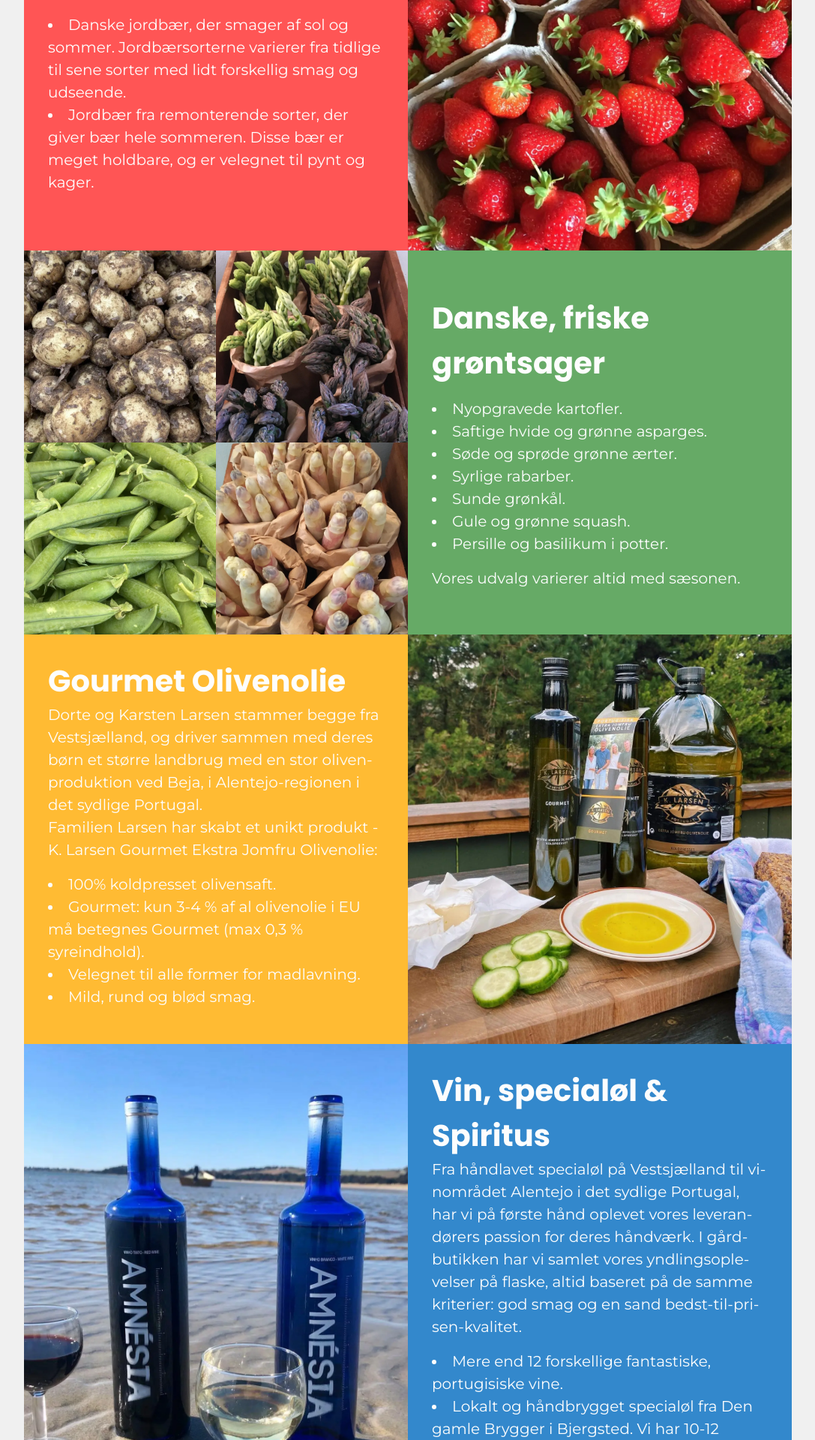
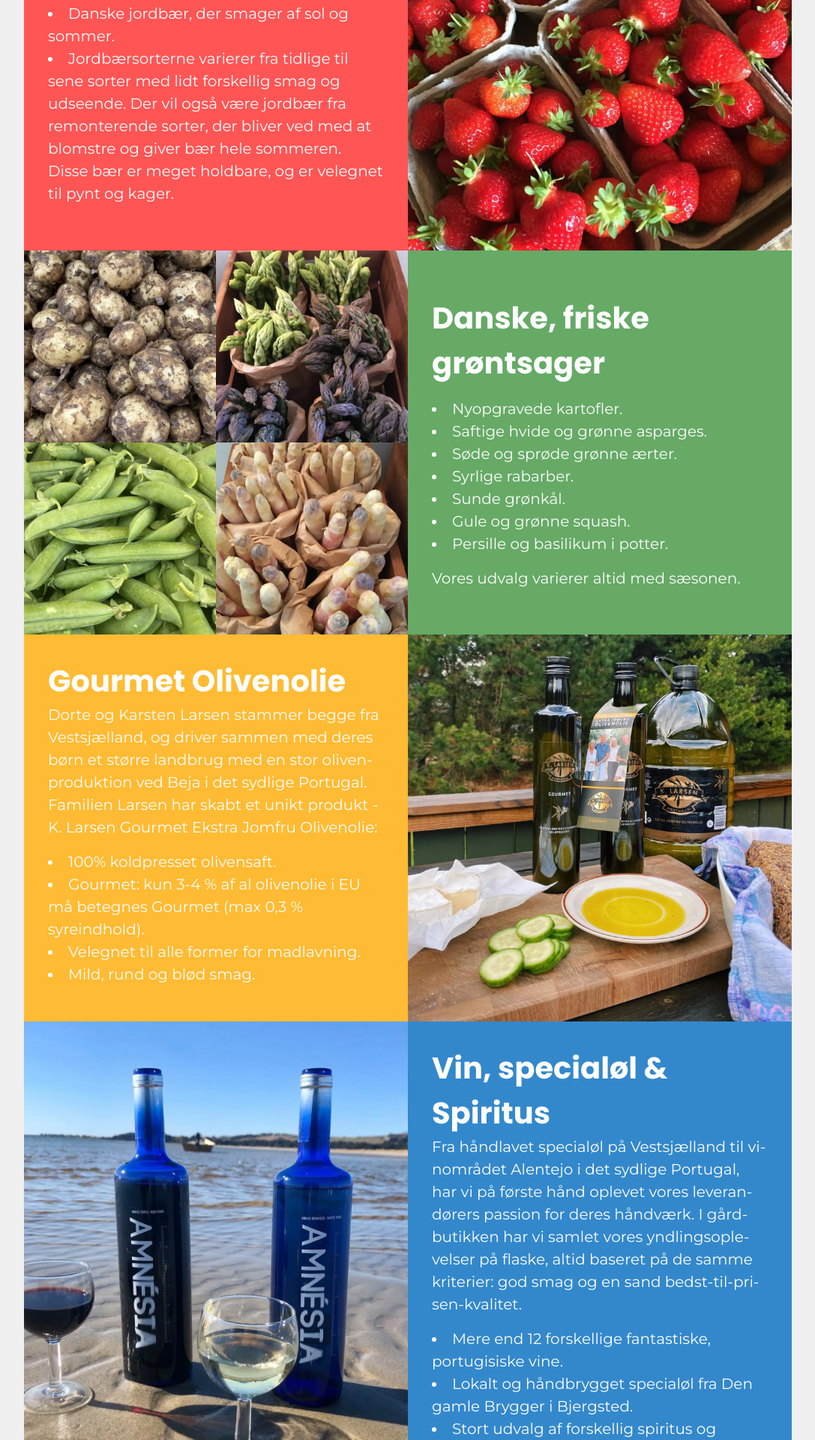
Before and after one commit to chri44nj/adamsgaarden, a Next.js app: page /pages/gaardbutik in a window 1280 px wide. Shown: the part 1360-3280 px from the top of the page at 75% size, without its empty margins (96-1183 px from the left). Built offline with nearby package versions, Linux system fonts and the light colour scheme.

Commit message:
ændringer

```diff
--- a/src/app/pages/gaardbutik/page.jsx
+++ b/src/app/pages/gaardbutik/page.jsx
@@ -28,8 +28,8 @@
           <article className={`${styles.shopText} ${styles.st1}`}>
             <h2>Solmodne, danske jordbær</h2>
             <ul className={styles.detailsList}>
-              <li>Danske jordbær, der smager af sol og sommer. Jordbærsorterne varierer fra tidlige til sene sorter med lidt forskellig smag og udseende.</li>
-              <li>Jordbær fra remonterende sorter, der giver bær hele sommeren. Disse bær er meget holdbare, og er velegnet til pynt og kager.</li>
+              <li>Danske jordbær, der smager af sol og sommer.</li>
+              <li>Jordbærsorterne varierer fra tidlige til sene sorter med lidt forskellig smag og udseende. Der vil også være jordbær fra remonterende sorter, der bliver ved med at blomstre og giver bær hele sommeren. Disse bær er meget holdbare, og er velegnet til pynt og kager.</li>
             </ul>
           </article>
 
@@ -57,7 +57,7 @@
 
           <article className={`${styles.shopText} ${styles.st3}`}>
             <h2>Gourmet Olivenolie</h2>
-            <p> Dorte og Karsten Larsen stammer begge fra Vestsjælland, og driver sammen med deres børn et større landbrug med en stor olivenproduktion ved Beja, i Alentejo-regionen i det sydlige Portugal.</p>
+            <p> Dorte og Karsten Larsen stammer begge fra Vestsjælland, og driver sammen med deres børn et større landbrug med en stor olivenproduktion ved Beja i det sydlige Portugal.</p>
             <p>Familien Larsen har skabt et unikt produkt - K. Larsen Gourmet Ekstra Jomfru Olivenolie:</p>
             <ul className={styles.detailsList}>
               <li>100% koldpresset olivensaft.</li>
@@ -73,7 +73,7 @@
             <p>Fra håndlavet specialøl på Vestsjælland til vinområdet Alentejo i det sydlige Portugal, har vi på første hånd oplevet vores leverandørers passion for deres håndværk. I gårdbutikken har vi samlet vores yndlingsoplevelser på flaske, altid baseret på de samme kriterier: god smag og en sand bedst-til-prisen-kvalitet.</p>
             <ul className={styles.detailsList}>
               <li>Mere end 12 forskellige fantastiske, portugisiske vine.</li>
-              <li>Lokalt og håndbrygget specialøl fra Den gamle Brygger i Bjergsted. Vi har 10-12 forskellige stilarter, fra undergæret pilsner til overgæret quadruple.</li>
+              <li>Lokalt og håndbrygget specialøl fra Den gamle Brygger i Bjergsted.</li>
               <li>Stort udvalg af forskellig spiritus og cocktails fra Sams Island og Noormann.</li>
             </ul>
           </article>
```
Also changed, not shown: public/pics/aboutus (1).webp (deleted), public/pics/aboutus.webp.
